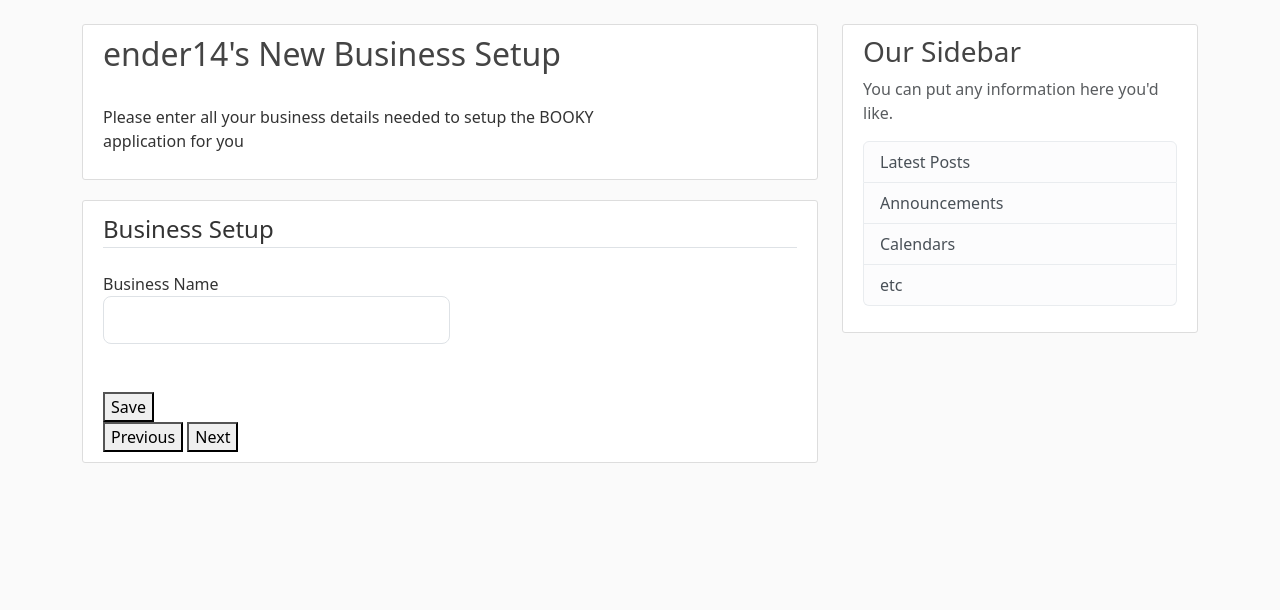
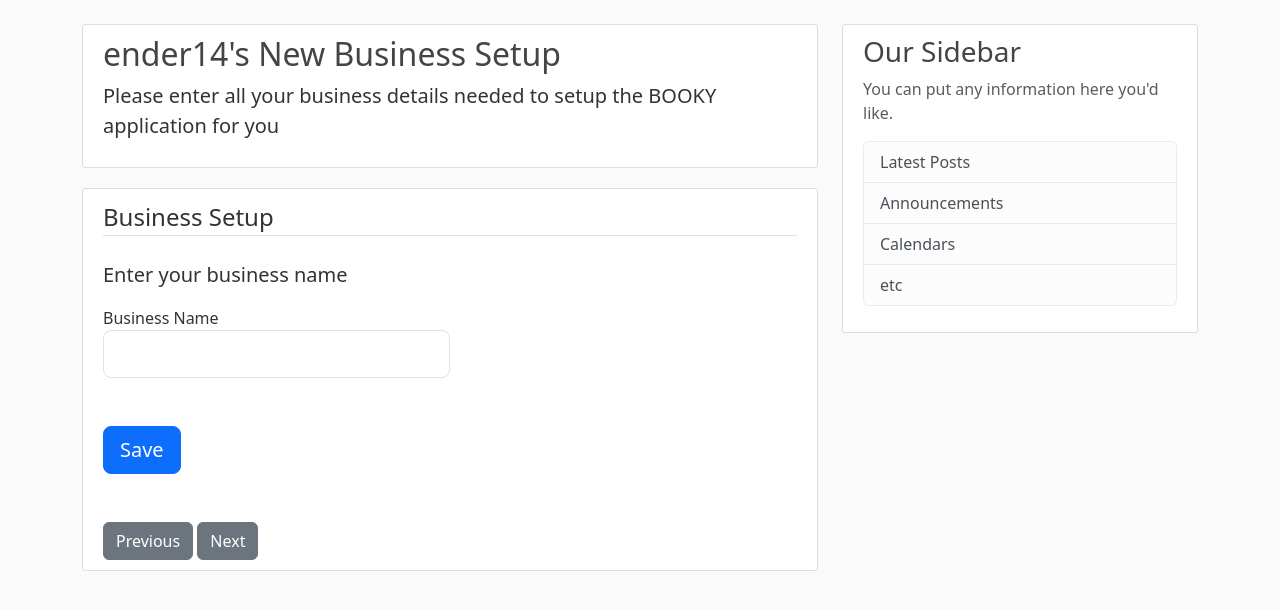
Before and after one commit to enderx14/CS50final, a Flask app: page /new_business in a window 1280 px wide. Shown: the part 56-666 px from the top of the page. Run offline with Flask 3, Linux system fonts and the light colour scheme; a user stored in the database is signed in; some libraries are stand-ins or nearby versions.

Commit message:
Working on the New_Business Route and page Finished the Front-End with HTML and JS done Now starting on the Back-End with updating the SQL database with user input Changes to be committed: 	modified:   booky/__pycache__/routes.cpython-310.pyc 	modified:   booky/routes.py 	modified:   booky/static/script.js 	modified:   booky/templates/new_business.html

```diff
--- a/booky/routes.py
+++ b/booky/routes.py
@@ -50,7 +50,9 @@ def register():
 
 @app.route("/login", methods=["GET", "POST"])
 def login():
-    if current_user.is_authenticated:
+    if current_user.is_authenticated and current_user.first_login:
+        return redirect(url_for("new_business"))
+    elif current_user.is_authenticated:
         return redirect(url_for("home"))
     form = LoginForm()
     if request.method == "POST" and form.validate_on_submit():
@@ -58,6 +60,8 @@ def login():
         if user and bcrypt.check_password_hash(user.password, form.password.data):
             login_user(user, remember=form.remember.data)
             next_page = request.args.get("next")
+            if current_user.first_login:
+                return redirect(url_for("new_business"))
             return redirect(next_page) if next_page else redirect(url_for("home"))
         else:
             flash(f"Login UNSUCCESSFUL, Please check email and/or password", "danger")
@@ -107,23 +111,10 @@ def account():
 def new_business():
     business_form = BusinessForm()
     artist_form = ArtistForm()
-    schedules_form = ScheduleForm()
-    packages_form = PackageForm()
+    # schedules_form = ScheduleForm()
+    # packages_form = PackageForm()
     # if current_user.is_authenticated and current_user.first_login:
-    if request.method == 'POST':
-        schedules = []
-        if request.form.get('scheduleCount') != '':
-            schedule_count = int(request.form.get('scheduleCount', 0))
-        else:
-            schedule_count = 0
-        for i in range(1, schedule_count + 1):
-            schedule_key = f'schedule_{i}'
-            schedule_value = request.form.get(schedule_key)
-            schedules.append(schedule_value)
-        print("Submitted Schedules:")
-        for schedule in schedules:
-            print(schedule)
-
+    if request.method == 'POST' and current_user.first_login:
         artists = [{"name": artist_form.artist_name.data, "number": artist_form.artist_number.data}]
         if request.form.get('artistCount', 0) != '':
             artist_count = 1 + int(request.form.get('artistCount', 0))
@@ -140,6 +131,19 @@ def new_business():
         for artist in artists:
             print(artist)
 
+        schedules = []
+        if request.form.get('scheduleCount') != '':
+            schedule_count = int(request.form.get('scheduleCount', 0))
+        else:
+            schedule_count = 0
+        for i in range(1, schedule_count + 1):
+            schedule_key = f'schedule_{i}'
+            schedule_value = request.form.get(schedule_key)
+            schedules.append(schedule_value)
+        print("Submitted Schedules:")
+        for schedule in schedules:
+            print(schedule)
+
         packages = []
         if request.form.get('packageCount') != '':
             package_count = int(request.form.get('packageCount', 0))
@@ -153,6 +157,35 @@ def new_business():
         print("Submitted Packages:")
         for package in packages:
             print(package)
+
+        event_types = []
+        if request.form.get('eventTypeCount') != '':
+            event_type_count = int(request.form.get('eventTypeCount', 0))
+            print(event_type_count)
+        else:
+            event_type_count = 0
+        for i in range(1, event_type_count + 1):
+            event_type_key = f'event_type_{i}'
+            event_type_value = request.form.get(event_type_key)
+            event_types.append(event_type_value)
+        print("Submitted Event Types:")
+        for event_type in event_types:
+            print(event_type)
+
+        payment_methods = []
+        if request.form.get('paymentMethodCount') != '':
+            payment_method_count = int(request.form.get('paymentMethodCount', 0))
+            print(payment_method_count)
+        else:
+            payment_method_count = 0
+        for i in range(1, payment_method_count + 1):
+            payment_method_key = f'payment_method_{i}'
+            payment_method_value = request.form.get(payment_method_key)
+            payment_methods.append(payment_method_value)
+        print("Submitted Payment Methods:")
+        for payment_method in payment_methods:
+            print(payment_method)
+
         return "Data saved successfully!", 200
 
-    return render_template("new_business.html", title="Business Startup", business_form=business_form, artist_form=artist_form, schedules_form=schedules_form, packages_form=packages_form)
+    return render_template("new_business.html", title="Business Startup", business_form=business_form, artist_form=artist_form)
--- a/booky/static/script.js
+++ b/booky/static/script.js
@@ -1,5 +1,5 @@
+// Handle artists input
 document.addEventListener("DOMContentLoaded", function () {
-  const businessForm = document.getElementById("businessForm");
   const artistEntries = document.getElementById("artistEntries");
   const addArtistBtn = document.getElementById("addArtistBtn");
   const removeArtistBtn = document.getElementById("removeArtistBtn");
@@ -39,8 +39,8 @@ document.addEventListener("DOMContentLoaded", function () {
   });
 });
 
+// Handle schedules input
 document.addEventListener("DOMContentLoaded", function () {
-  const businessForm = document.getElementById("businessForm");
   const scheduleEntries = document.getElementById("scheduleEntries");
   const addScheduleBtn = document.getElementById("addScheduleBtn");
   const removeScheduleBtn = document.getElementById("removeScheduleBtn");
@@ -75,6 +75,7 @@ document.addEventListener("DOMContentLoaded", function () {
   });
 });
 
+// Handle packages input
 document.addEventListener("DOMContentLoaded", function () {
   const packageEntries = document.getElementById("packageEntries");
   const addPackageBtn = document.getElementById("addPackageBtn");
@@ -107,6 +108,76 @@ document.addEventListener("DOMContentLoaded", function () {
   });
 });
 
+// Handle Event Type input
+document.addEventListener("DOMContentLoaded", function () {
+  const eventTypeEntries = document.getElementById("eventTypeEntries");
+  const addEventTypeBtn = document.getElementById("addEventTypeBtn");
+  const removeEventTypeBtn = document.getElementById("removeEventTypeBtn");
+
+  let eventTypeCount = 0;
+  function updateEventTypeCount() {
+    const eventTypeCountField = document.getElementById("eventTypeCount");
+    eventTypeCountField.value = eventTypeCount;
+  }
+
+  addEventTypeBtn.addEventListener("click", function () {
+    eventTypeCount++;
+    updateEventTypeCount();
+    const newInput = document.createElement("input");
+    newInput.setAttribute("name", `event_type_${eventTypeCount}`);
+    newInput.setAttribute("type", "text");
+    newInput.setAttribute("placeholder", "Enter Event Type name");
+    newInput.setAttribute("class", "form-control form-control-sm mb-2 mt-3");
+    eventTypeEntries.appendChild(newInput);
+  });
+
+  removeEventTypeBtn.addEventListener("click", function () {
+    if (eventTypeCount > 0) {
+      const lastInput = eventTypeEntries.lastElementChild;
+      eventTypeEntries.removeChild(lastInput);
+      eventTypeCount--;
+      updateEventTypeCount();
+    }
+  });
+});
+
+// Handle Payment Methods input
+document.addEventListener("DOMContentLoaded", function () {
+  const paymentMethodEntries = document.getElementById("paymentMethodEntries");
+  const addPaymentMethodBtn = document.getElementById("addPaymentMethodBtn");
+  const removePaymentMethodBtn = document.getElementById(
+    "removePaymentMethodBtn"
+  );
+
+  let paymentMethodCount = 0;
+  function updatePaymentMethodCount() {
+    const paymentMethodCountField =
+      document.getElementById("paymentMethodCount");
+    paymentMethodCountField.value = paymentMethodCount;
+  }
+
+  addPaymentMethodBtn.addEventListener("click", function () {
+    paymentMethodCount++;
+    updatePaymentMethodCount();
+    const newInput = document.createElement("input");
+    newInput.setAttribute("name", `payment_method_${paymentMethodCount}`);
+    newInput.setAttribute("type", "text");
+    newInput.setAttribute("placeholder", "Enter Payment Method name");
+    newInput.setAttribute("class", "form-control form-control-sm mb-2 mt-3");
+    paymentMethodEntries.appendChild(newInput);
+  });
+
+  removePaymentMethodBtn.addEventListener("click", function () {
+    if (paymentMethodCount > 0) {
+      const lastInput = paymentMethodEntries.lastElementChild;
+      paymentMethodEntries.removeChild(lastInput);
+      paymentMethodCount--;
+      updatePaymentMethodCount();
+    }
+  });
+});
+
+// Function to display Multi-Step form and handle its input
 document.addEventListener("DOMContentLoaded", function () {
   const form = document.getElementById("multiStepForm");
   const fieldsets = form.querySelectorAll("fieldset");
--- a/booky/templates/new_business.html
+++ b/booky/templates/new_business.html
@@ -5,7 +5,7 @@
       <h2 class="article-title">
         {{ current_user.username}}'s New Business Setup
       </h2>
-      <p class="article-content">
+      <p class="lead">
         Please enter all your business details needed to setup the BOOKY
         application for you
       </p>
@@ -13,18 +13,29 @@
   </article>
   <div class="content-section">
     <form id="multiStepForm" method="POST" action="">
-      <fieldset class="form-group active-step" id="step1">
+      <fieldset class="form-group active-step" id="business_name_step">
         <legend class="border-bottom mb-4">Business Setup</legend>
+        <p class="lead">Enter your business name</p>
         <div class="form-group mb-5 w-50">
           {{ business_form.business_name.label(class="form-control-label") }} {{
           business_form.business_name(class="form-control form-control-lg") }}
         </div>
         <div class="form-group w-50">
-          <button type="button" class="save-btn">Save</button>
+          <button type="button" class="save-btn btn btn-primary btn-lg">
+            Save
+          </button>
         </div>
       </fieldset>
-      <fieldset class="form-group active-step" id="step2">
+      <fieldset class="form-group active-step" id="artists_step">
         <legend class="border-bottom mb-4">Artists Setup</legend>
+        <p class="lead">
+          First Enter your <mark>name</mark> and <mark>phone</mark> as the main
+          artist
+        </p>
+        <p class="lead">
+          Then you can add as many artists as you want by clicking on
+          <mark>Add Another Artist</mark>
+        </p>
         <div class="form-group mb-3 w-50">
           {{ artist_form.artist_name.label(class="form-control-label") }} {{
           artist_form.artist_name(class="form-control form-control-lg") }}
@@ -48,11 +59,13 @@
           </button>
         </div>
         <div class="form-group w-50">
-          <button type="button" class="save-btn">Save</button>
+          <button type="button" class="save-btn btn btn-primary btn-lg">
+            Save
+          </button>
         </div>
       </fieldset>
 
-      <fieldset class="form-group active-step" id="step3">
+      <fieldset class="form-group active-step" id="schedules_step">
         <legend class="border-bottom mb-4 mt-5">Schedules Setup</legend>
         <div class="form-group mb-5">
           <div id="scheduleEntries">
@@ -75,16 +88,18 @@
           </button>
         </div>
         <div class="form-group w-50">
-          <button type="button" class="save-btn">Save</button>
+          <button type="button" class="save-btn btn btn-primary btn-lg">
+            Save
+          </button>
         </div>
       </fieldset>
 
-      <fieldset class="form-group active-step" id="step4">
+      <fieldset class="form-group active-step" id="packages_step">
         <legend class="border-bottom mb-4 mt-5">Packages Setup</legend>
         <div class="form-group mb-5">
           <div id="packageEntries">
             <input type="hidden" id="packageCount" name="packageCount" />
-            <!-- Existing schedule entries go here (if any) -->
+            <!-- Existing  entries go here (if any) -->
           </div>
           <button id="addPackageBtn" type="button" class="btn btn-outline-info">
             Add Package
@@ -98,13 +113,77 @@
           </button>
         </div>
         <div class="form-group w-50">
-          <button type="button" class="save-btn">Save</button>
+          <button type="button" class="save-btn btn btn-primary btn-lg">
+            Save
+          </button>
+        </div>
+      </fieldset>
+      <fieldset class="form-group active-step" id="event_types_step">
+        <legend class="border-bottom mb-4 mt-5">Event Types Setup</legend>
+        <div class="form-group mb-5">
+          <div id="eventTypeEntries">
+            <input type="hidden" id="eventTypeCount" name="eventTypeCount" />
+            <!-- Existing entries go here (if any) -->
+          </div>
+          <button
+            id="addEventTypeBtn"
+            type="button"
+            class="btn btn-outline-info"
+          >
+            Add Event Type
+          </button>
+          <button
+            id="removeEventTypeBtn"
+            type="button"
+            class="btn btn-outline-info"
+          >
+            Remove Event Type
+          </button>
+        </div>
+        <div class="form-group w-50">
+          <button type="button" class="save-btn btn btn-primary btn-lg">
+            Save
+          </button>
+        </div>
+      </fieldset>
+      <fieldset class="form-group active-step" id="payment_method_step">
+        <legend class="border-bottom mb-4 mt-5">Payment Methods Setup</legend>
+        <div class="form-group mb-5">
+          <div id="paymentMethodEntries">
+            <input
+              type="hidden"
+              id="paymentMethodCount"
+              name="paymentMethodCount"
+            />
+            <!-- Existing entries go here (if any) -->
+          </div>
+          <button
+            id="addPaymentMethodBtn"
+            type="button"
+            class="btn btn-outline-info"
+          >
+            Add Payment Method
+          </button>
+          <button
+            id="removePaymentMethodBtn"
+            type="button"
+            class="btn btn-outline-info"
+          >
+            Remove Payment Method
+          </button>
+        </div>
+        <div class="form-group w-50">
+          <button type="button" class="save-btn btn btn-primary btn-lg">
+            Save
+          </button>
         </div>
       </fieldset>
     </form>
-    <div class="buttons">
-      <button id="prevBtn" type="button">Previous</button>
-      <button id="nextBtn" type="button">Next</button>
+    <div class="buttons form-group mt-lg-5">
+      <button id="prevBtn" type="button" class="btn btn-secondary">
+        Previous
+      </button>
+      <button id="nextBtn" type="button" class="btn btn-secondary">Next</button>
     </div>
   </div>
 </div>
```
